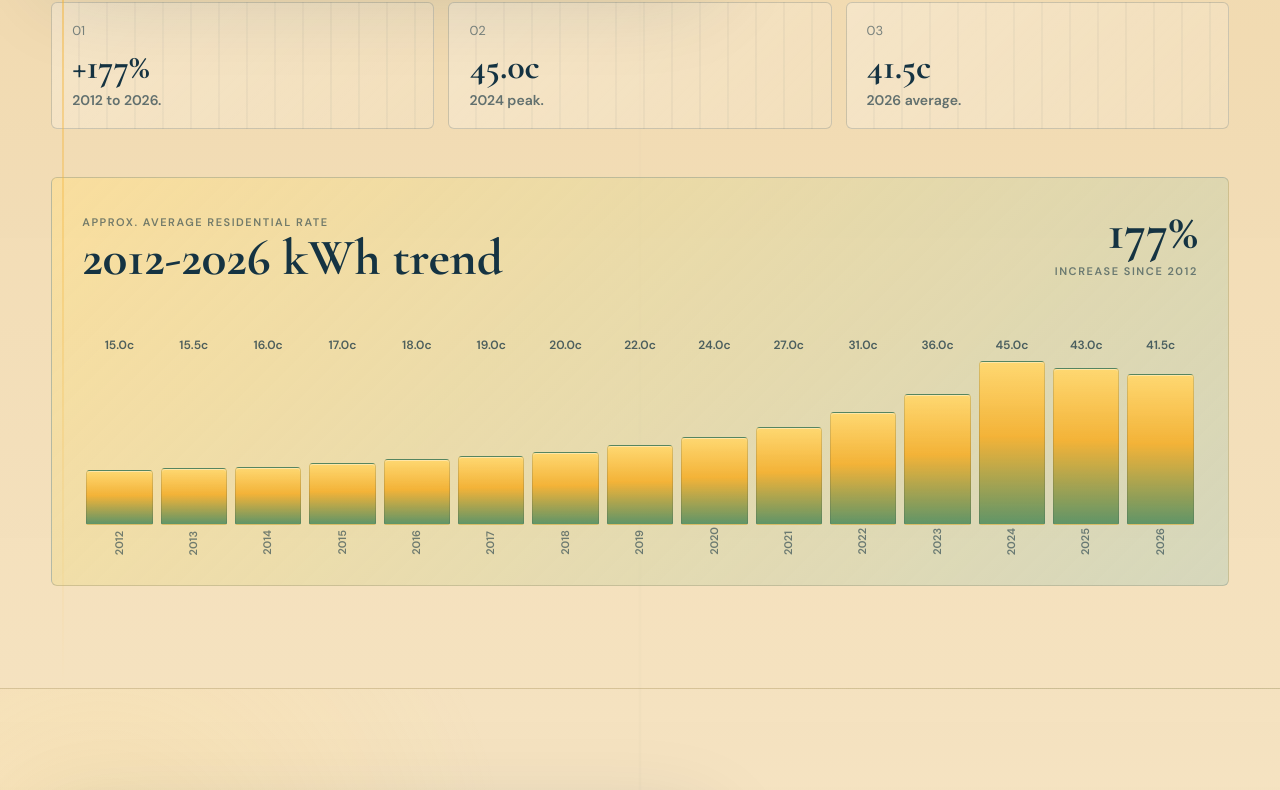
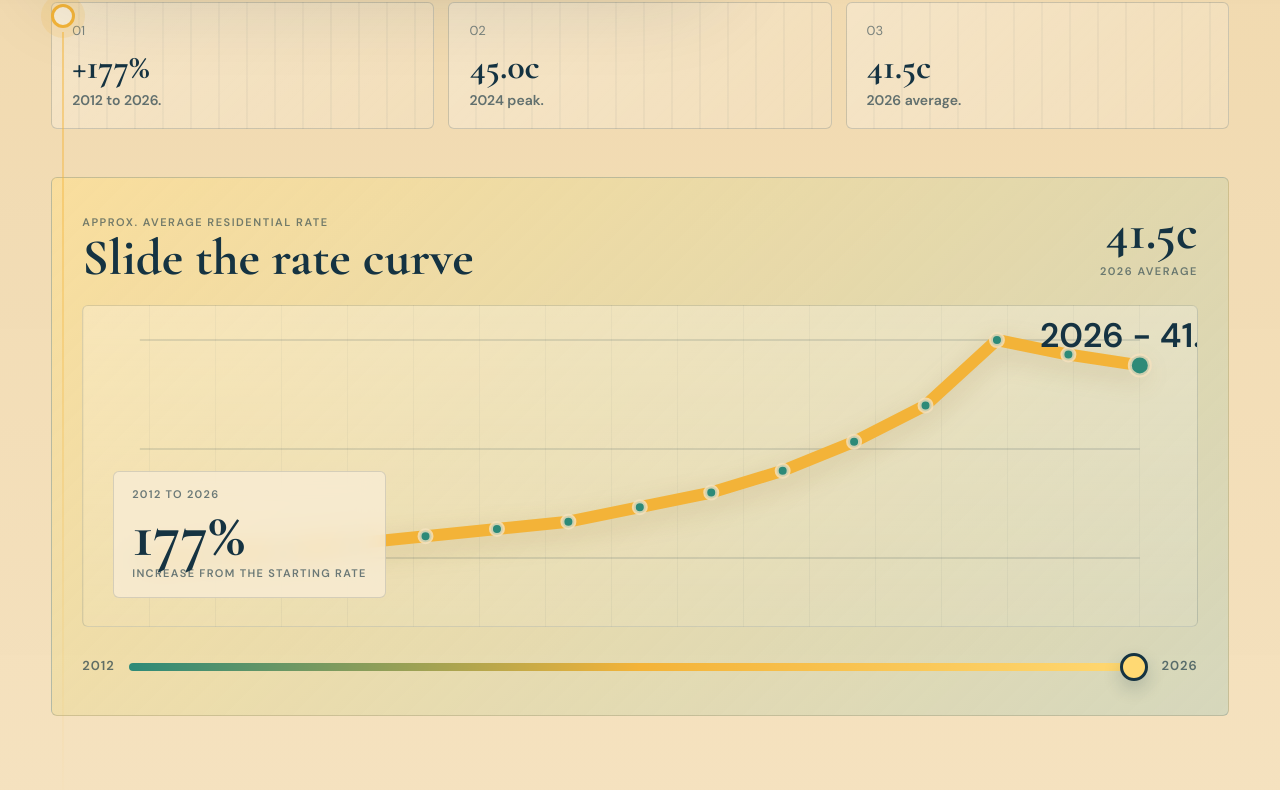
Before and after one commit to renewabletalentacquisition-jpg/renewable-acquisition, a Next.js app: page /presentation in a window 1280 px wide. Shown: the part 4377-5167 px from the top of the page. Built offline with nearby package versions, Linux system fonts and the light colour scheme.

Commit message:
Make utility rates chart interactive

```diff
--- a/src/app/presentation/page.tsx
+++ b/src/app/presentation/page.tsx
@@ -233,9 +233,17 @@ const rateHistory = [
 ];
 
 const maxRate = Math.max(...rateHistory.map((item) => item.rate));
+const minRate = Math.min(...rateHistory.map((item) => item.rate));
 const firstRate = rateHistory[0].rate;
-const latestRate = rateHistory[rateHistory.length - 1].rate;
-const rateIncrease = Math.round(((latestRate - firstRate) / firstRate) * 100);
+const graphWidth = 1000;
+const graphTop = 34;
+const graphBottom = 252;
+const rateGraphPoints = rateHistory.map((item, index) => {
+  const x = (index / (rateHistory.length - 1)) * graphWidth;
+  const y = graphBottom - ((item.rate - minRate) / (maxRate - minRate)) * (graphBottom - graphTop);
+  return { ...item, x, y };
+});
+const fullRatePath = rateGraphPoints.map((point, index) => `${index === 0 ? "M" : "L"} ${point.x} ${point.y}`).join(" ");
 
 const researchCards = [
   {
@@ -264,10 +272,17 @@ export default function PresentationPage() {
   const [activeChapter, setActiveChapter] = useState(chapters[0].id);
   const [navOpen, setNavOpen] = useState(false);
   const [progress, setProgress] = useState(0);
+  const [rateIndex, setRateIndex] = useState(rateHistory.length - 1);
 
   const activeIndex = useMemo(
     () => Math.max(0, chapters.findIndex((chapter) => chapter.id === activeChapter)),
     [activeChapter]
+  );
+  const selectedRate = rateHistory[rateIndex];
+  const selectedRateIncrease = Math.round(((selectedRate.rate - firstRate) / firstRate) * 100);
+  const selectedRatePath = useMemo(
+    () => rateGraphPoints.slice(0, rateIndex + 1).map((point, index) => `${index === 0 ? "M" : "L"} ${point.x} ${point.y}`).join(" "),
+    [rateIndex]
   );
 
   useEffect(() => {
@@ -480,25 +495,60 @@ export default function PresentationPage() {
             </div>
 
             {chapter.id === "utility-rates" ? (
-              <div className="pitch-rate-history" aria-label="Average residential electric rate history from 2012 to 2026">
+              <div className="pitch-rate-history" aria-label="Sliding average residential electric rate graph from 2012 to 2026">
                 <div className="pitch-rate-history-head">
                   <div>
                     <small>Approx. Average Residential Rate</small>
-                    <strong>2012-2026 kWh trend</strong>
+                    <strong>Slide the rate curve</strong>
                   </div>
                   <div>
-                    <span>{rateIncrease}%</span>
-                    <small>increase since 2012</small>
+                    <span>{selectedRate.rate.toFixed(1)}c</span>
+                    <small>{selectedRate.year} average</small>
                   </div>
                 </div>
-                <div className="pitch-rate-chart">
-                  {rateHistory.map((item) => (
-                    <div className="pitch-rate-bar" key={item.year}>
-                      <span>{item.rate.toFixed(1)}c</span>
-                      <i style={{ height: `${(item.rate / maxRate) * 100}%` }} />
-                      <small>{item.year}</small>
-                    </div>
-                  ))}
+
+                <div className="pitch-rate-graph">
+                  <svg viewBox="0 0 1000 320" role="img" aria-label={`Residential rate increased from 15.0 cents in 2012 to ${selectedRate.rate.toFixed(1)} cents in ${selectedRate.year}`}>
+                    <path className="pitch-rate-grid-line" d="M 0 252 L 1000 252" />
+                    <path className="pitch-rate-grid-line" d="M 0 143 L 1000 143" />
+                    <path className="pitch-rate-grid-line" d="M 0 34 L 1000 34" />
+                    <path className="pitch-rate-path-base" d={fullRatePath} />
+                    <path className="pitch-rate-path-live" d={selectedRatePath} />
+                    {rateGraphPoints.map((point, index) => (
+                      <g key={point.year}>
+                        <circle
+                          className={index <= rateIndex ? "pitch-rate-dot active" : "pitch-rate-dot"}
+                          cx={point.x}
+                          cy={point.y}
+                          r={index === rateIndex ? 10 : 6}
+                        />
+                        {index === rateIndex ? (
+                          <text x={Math.min(point.x + 20, 900)} y={Math.max(point.y - 18, 28)} className="pitch-rate-label">
+                            {point.year} - {point.rate.toFixed(1)}c/kWh
+                          </text>
+                        ) : null}
+                      </g>
+                    ))}
+                  </svg>
+                  <div className="pitch-rate-callout">
+                    <small>2012 to {selectedRate.year}</small>
+                    <strong>{selectedRateIncrease}%</strong>
+                    <span>increase from the starting rate</span>
+                  </div>
+                </div>
+
+                <div className="pitch-rate-slider">
+                  <span>{rateHistory[0].year}</span>
+                  <input
+                    aria-label="Select electric rate year"
+                    max={rateHistory.length - 1}
+                    min={0}
+                    onChange={(event) => setRateIndex(Number(event.target.value))}
+                    step={1}
+                    type="range"
+                    value={rateIndex}
+                  />
+                  <span>{rateHistory[rateHistory.length - 1].year}</span>
                 </div>
               </div>
             ) : null}
@@ -1357,53 +1407,148 @@ export default function PresentationPage() {
           text-align: right;
         }
 
-        .pitch-rate-chart {
-          min-height: 250px;
-          display: grid;
-          grid-template-columns: repeat(15, minmax(30px, 1fr));
-          align-items: end;
-          gap: 8px;
-          overflow-x: auto;
-          padding: 8px 4px 0;
-        }
-
-        .pitch-rate-bar {
-          min-width: 30px;
-          height: 230px;
-          display: grid;
-          grid-template-rows: 30px 1fr 24px;
-          align-items: end;
-          justify-items: center;
-          gap: 6px;
-        }
-
-        .pitch-rate-bar span {
-          color: rgba(21, 51, 66, 0.74);
-          font-size: 12px;
+        .pitch-rate-graph {
+          position: relative;
+          min-height: 290px;
+          overflow: hidden;
+          border: 1px solid rgba(21, 51, 66, 0.13);
+          border-radius: 6px;
+          background:
+            linear-gradient(180deg, rgba(255, 255, 255, 0.25), rgba(255, 255, 255, 0.08)),
+            repeating-linear-gradient(90deg, rgba(21, 51, 66, 0.05) 0 1px, transparent 1px 66px);
+        }
+
+        .pitch-rate-graph svg {
+          display: block;
+          width: 100%;
+          min-width: 720px;
+          height: 320px;
+        }
+
+        .pitch-rate-grid-line {
+          fill: none;
+          stroke: rgba(21, 51, 66, 0.12);
+          stroke-width: 2;
+        }
+
+        .pitch-rate-path-base,
+        .pitch-rate-path-live {
+          fill: none;
+          stroke-linecap: round;
+          stroke-linejoin: round;
+        }
+
+        .pitch-rate-path-base {
+          stroke: rgba(21, 51, 66, 0.18);
+          stroke-width: 10;
+        }
+
+        .pitch-rate-path-live {
+          stroke: var(--solar);
+          stroke-width: 12;
+          filter: drop-shadow(0 8px 12px rgba(119, 80, 13, 0.18));
+        }
+
+        .pitch-rate-dot {
+          fill: rgba(21, 51, 66, 0.26);
+          stroke: rgba(245, 226, 191, 0.8);
+          stroke-width: 4;
+          transition: r 0.2s ease, fill 0.2s ease;
+        }
+
+        .pitch-rate-dot.active {
+          fill: var(--leaf);
+        }
+
+        .pitch-rate-label {
+          fill: var(--ink);
+          font-size: 34px;
           font-weight: 900;
           letter-spacing: 0;
-          white-space: nowrap;
-        }
-
-        .pitch-rate-bar i {
+        }
+
+        .pitch-rate-callout {
+          position: absolute;
+          left: clamp(16px, 3vw, 30px);
+          bottom: clamp(16px, 3vw, 28px);
+          display: grid;
+          gap: 2px;
+          padding: 14px 18px;
+          border: 1px solid rgba(21, 51, 66, 0.15);
+          border-radius: 6px;
+          background: rgba(248, 236, 212, 0.82);
+          backdrop-filter: blur(12px);
+        }
+
+        .pitch-rate-callout small,
+        .pitch-rate-callout span {
+          color: rgba(21, 51, 66, 0.62);
+          font-size: 11px;
+          font-weight: 900;
+          letter-spacing: 0.12em;
+          text-transform: uppercase;
+        }
+
+        .pitch-rate-callout strong {
+          color: var(--ink);
+          font-family: var(--font-display);
+          font-size: clamp(38px, 5vw, 68px);
+          line-height: 0.9;
+          letter-spacing: 0;
+        }
+
+        .pitch-rate-slider {
+          display: grid;
+          grid-template-columns: auto minmax(0, 1fr) auto;
+          align-items: center;
+          gap: 14px;
+        }
+
+        .pitch-rate-slider span {
+          color: rgba(21, 51, 66, 0.66);
+          font-size: 13px;
+          font-weight: 900;
+          letter-spacing: 0.08em;
+        }
+
+        .pitch-rate-slider input {
           width: 100%;
-          min-height: 18px;
-          display: block;
-          border: 1px solid rgba(21, 51, 66, 0.16);
-          border-radius: 4px 4px 2px 2px;
-          background:
-            linear-gradient(180deg, rgba(255, 217, 115, 0.96), rgba(243, 179, 56, 0.82) 46%, rgba(45, 138, 120, 0.74)),
-            var(--solar);
-          box-shadow: inset 0 1px 0 rgba(255, 255, 255, 0.38);
-        }
-
-        .pitch-rate-bar small {
-          color: rgba(21, 51, 66, 0.58);
-          font-size: 11px;
-          font-weight: 850;
-          letter-spacing: 0;
-          writing-mode: vertical-rl;
-          transform: rotate(180deg);
+          height: 36px;
+          appearance: none;
+          background: transparent;
+          cursor: pointer;
+        }
+
+        .pitch-rate-slider input::-webkit-slider-runnable-track {
+          height: 8px;
+          border-radius: 999px;
+          background: linear-gradient(90deg, var(--leaf), var(--solar), var(--solar-bright));
+        }
+
+        .pitch-rate-slider input::-webkit-slider-thumb {
+          width: 28px;
+          height: 28px;
+          margin-top: -10px;
+          appearance: none;
+          border: 3px solid var(--ink);
+          border-radius: 999px;
+          background: var(--solar-bright);
+          box-shadow: 0 8px 18px rgba(21, 51, 66, 0.2);
+        }
+
+        .pitch-rate-slider input::-moz-range-track {
+          height: 8px;
+          border-radius: 999px;
+          background: linear-gradient(90deg, var(--leaf), var(--solar), var(--solar-bright));
+        }
+
+        .pitch-rate-slider input::-moz-range-thumb {
+          width: 24px;
+          height: 24px;
+          border: 3px solid var(--ink);
+          border-radius: 999px;
+          background: var(--solar-bright);
+          box-shadow: 0 8px 18px rgba(21, 51, 66, 0.2);
         }
 
         .pitch-close {
@@ -1554,8 +1699,8 @@ export default function PresentationPage() {
             grid-template-columns: repeat(3, 1fr);
           }
 
-          .pitch-rate-chart {
-            grid-template-columns: repeat(15, minmax(42px, 1fr));
+          .pitch-rate-graph {
+            overflow-x: auto;
           }
 
           .pitch-section-body {
@@ -1602,8 +1747,21 @@ export default function PresentationPage() {
             text-align: left;
           }
 
-          .pitch-rate-chart {
-            grid-template-columns: repeat(15, minmax(48px, 1fr));
+          .pitch-rate-graph {
+            min-height: 250px;
+            overflow-x: auto;
+          }
+
+          .pitch-rate-graph svg {
+            min-width: 660px;
+            height: 280px;
+          }
+
+          .pitch-rate-callout {
+            position: relative;
+            left: auto;
+            bottom: auto;
+            margin: 0 14px 14px;
           }
 
           .pitch-proof {
```
